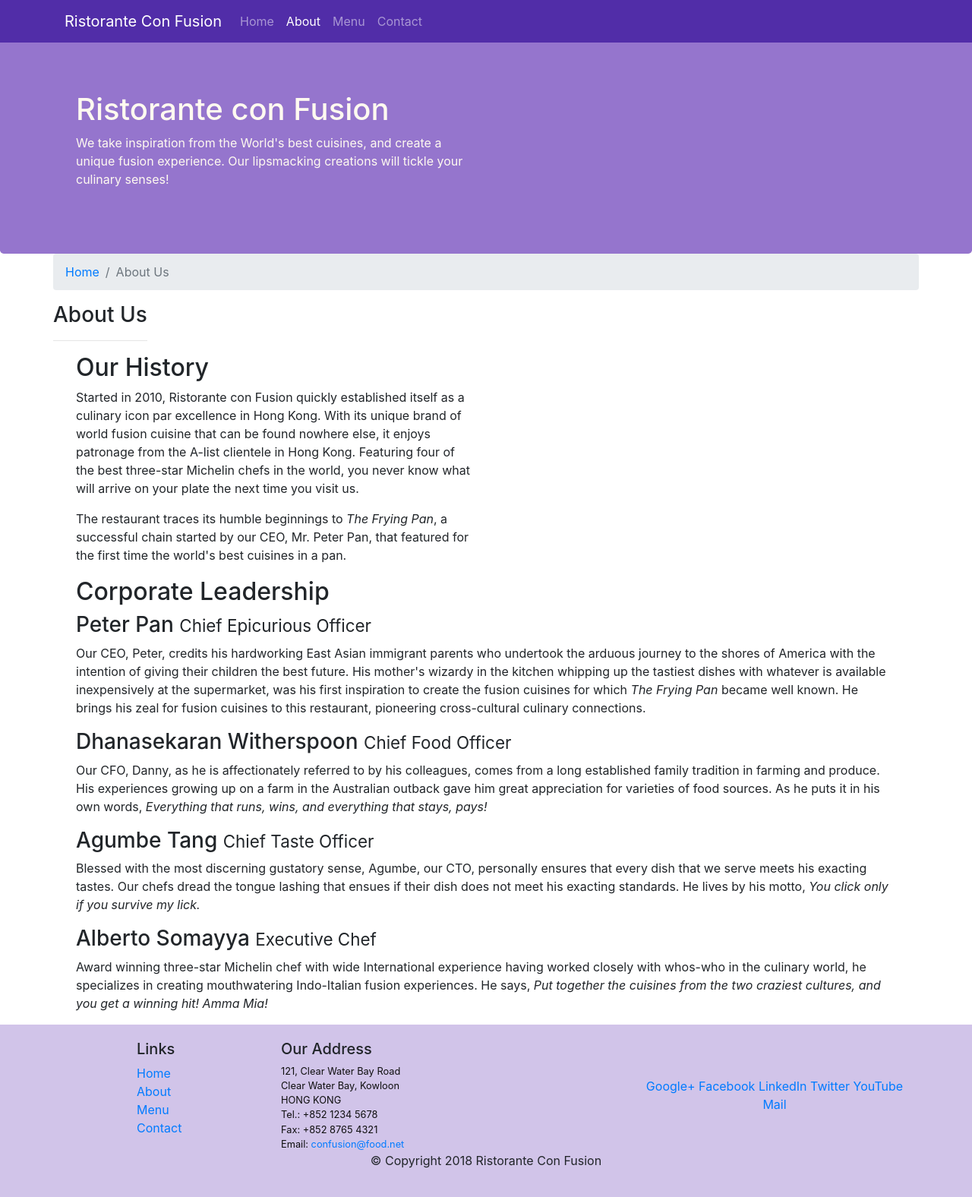
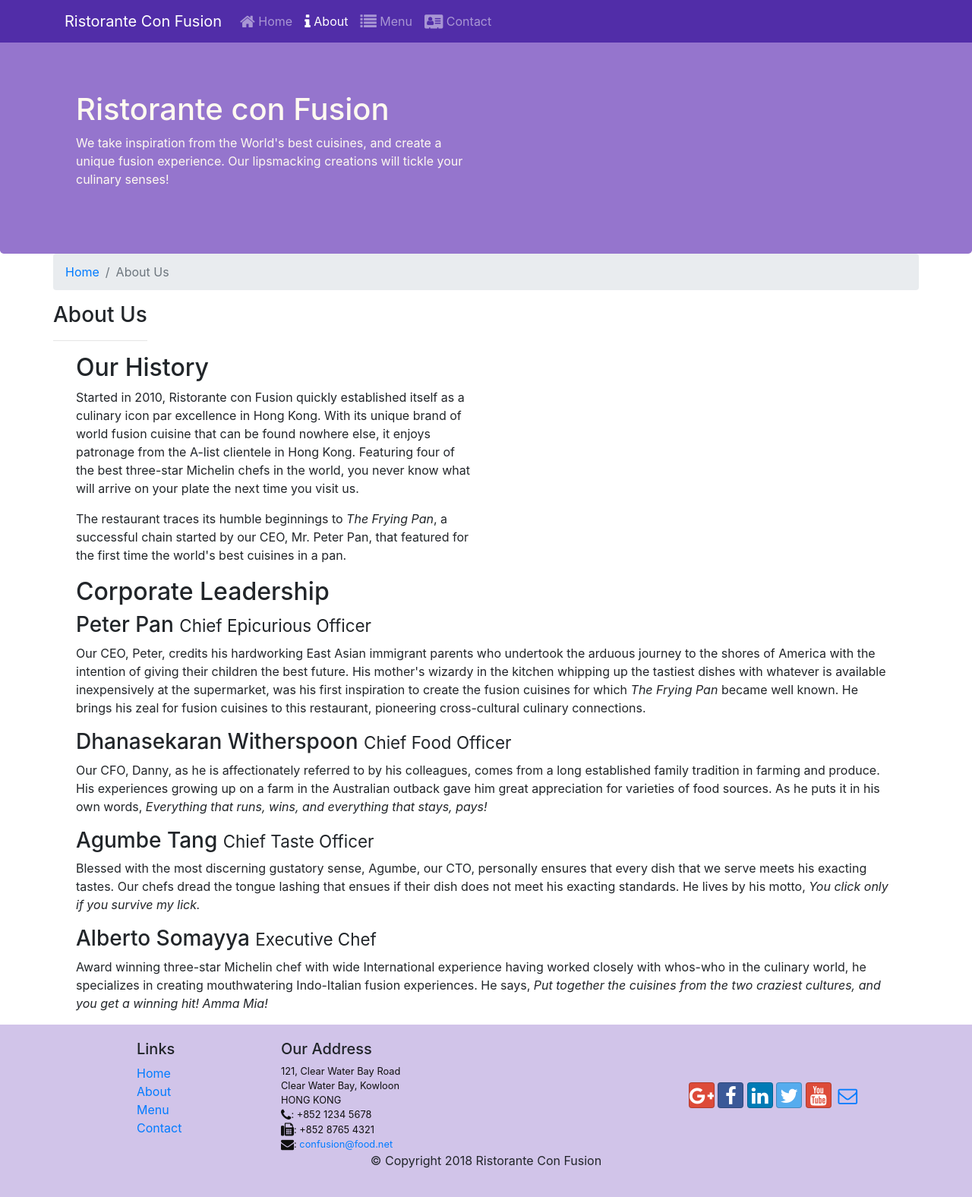
Before and after one commit to felixyasarp/conFusion, a website: page aboutus.html in a window 1280 px wide. Shown: the whole page at 76% size. Drawn offline with nearby package versions, Linux system fonts and the light colour scheme.

Commit message:
Icon Fonts

```diff
--- a/aboutus.html
+++ b/aboutus.html
@@ -3,6 +3,8 @@
 
 <head>
     <link rel="stylesheet" href="node_modules/bootstrap/dist/css/bootstrap.min.css">
+    <link rel="stylesheet" href="node_modules/font-awesome/css/font-awesome.min.css">
+    <link rel="stylesheet" href="node_modules/bootstrap-social/bootstrap-social.css">
     <link href="css/styles.css" rel="stylesheet">
     <title>Ristorante Con Fusion: About Us</title>
 
@@ -17,10 +19,10 @@
                    <a class="navbar-brand" href="#">Ristorante Con Fusion</a>
                    <div class="collapse navbar-collapse" id="Navbar">
                         <ul class="navbar-nav mr-auto">
-                            <li class="nav-item"><a class="nav-link" href="./index.html">Home</a></li>
-                            <li class="nav-item active"><a class="nav-link" href="#">About</a></li>
-                            <li class="nav-item"><a class="nav-link" href="#">Menu</a></li>
-                            <li class="nav-item"><a class="nav-link" href="#">Contact</a></li>
+                            <li class="nav-item"><a class="nav-link" href="./index.html"><span class="fa fa-home fa-lg"></span> Home</a></li>
+                            <li class="nav-item active"><a class="nav-link" href="#"><span class="fa fa-info fa-lg"></span> About</a></li>
+                            <li class="nav-item"><a class="nav-link" href="#"><span class="fa fa-list fa-lg"></span> Menu</a></li>
+                            <li class="nav-item"><a class="nav-link" href="#"><span class="fa fa-address-card fa-lg"></span> Contact</a></li>
                         </ul>
                     </div>
                 </div>
@@ -106,19 +108,21 @@
 		              121, Clear Water Bay Road<br>
 		              Clear Water Bay, Kowloon<br>
 		              HONG KONG<br>
-		              Tel.: +852 1234 5678<br>
-		              Fax: +852 8765 4321<br>
-		              Email: <a href="mailto:confusion@food.net">confusion@food.net</a>
+		              <i class="fa fa-phone fa-lg"></i>: +852 1234 5678<br>
+		              <i class="fa fa-fax fa-lg"></i>: +852 8765 4321<br>
+		              <i class="fa fa-envelope fa-lg"></i>: <a href="mailto:confusion@food.net">confusion@food.net</a>
 		           </address>
                 </div>
                 <div class="col-12 col-sm-4 align-self-center">
                     <div class="text-center">
-                        <a href="http://google.com/+">Google+</a>
-                        <a href="http://www.facebook.com/profile.php?id=">Facebook</a>
-                        <a href="http://www.linkedin.com/in/">LinkedIn</a>
-                        <a href="http://twitter.com/">Twitter</a>
-                        <a href="http://youtube.com/">YouTube</a>
-                        <a href="mailto:">Mail</a>
+                            <div class="text-center">
+                                    <a class="btn btn-social-icon btn-google" href="http://google.com/+"><i class="fa fa-google-plus"></i></a>
+                                    <a class="btn btn-social-icon btn-facebook" href="http://www.facebook.com/profile.php?id="><i class="fa fa-facebook"></i></a>
+                                    <a class="btn btn-social-icon btn-linkedin" href="http://www.linkedin.com/in/"><i class="fa fa-linkedin"></i></a>
+                                    <a class="btn btn-social-icon btn-twitter" href="http://twitter.com/"><i class="fa fa-twitter"></i></a>
+                                    <a class="btn btn-social-icon btn-google" href="http://youtube.com/"><i class="fa fa-youtube"></i></a>
+                                    <a class="btn btn-social-icon" href="mailto:"><i class="fa fa-envelope-o"></i></a>
+                            </div>
                     </div>
                 </div>
            </div>
--- a/package.json
+++ b/package.json
@@ -15,6 +15,8 @@
   },
   "dependencies": {
     "bootstrap": "^4.0.0",
+    "bootstrap-social": "^5.1.1",
+    "font-awesome": "^4.7.0",
     "jquery": "^3.3.1",
     "popper.js": "^1.12.9"
   }
```
Also changed, not shown: index.html (+17 -13 lines), 1 other file.
